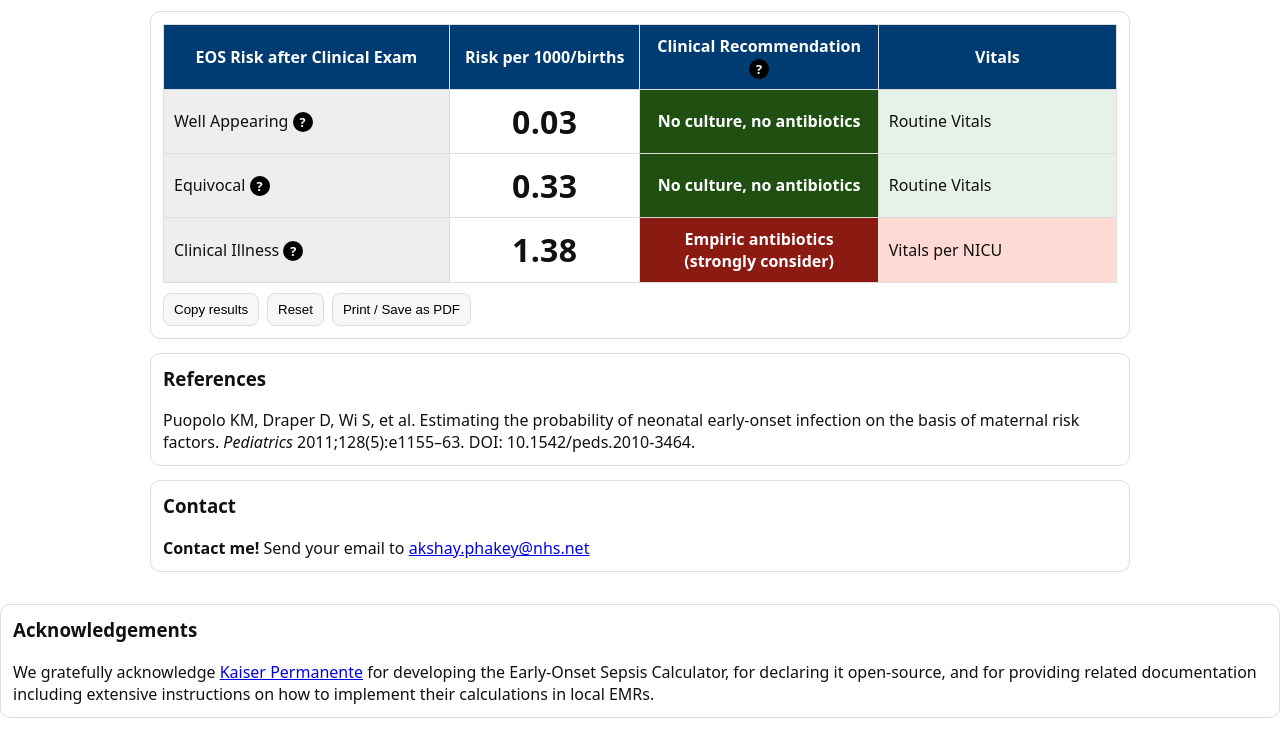
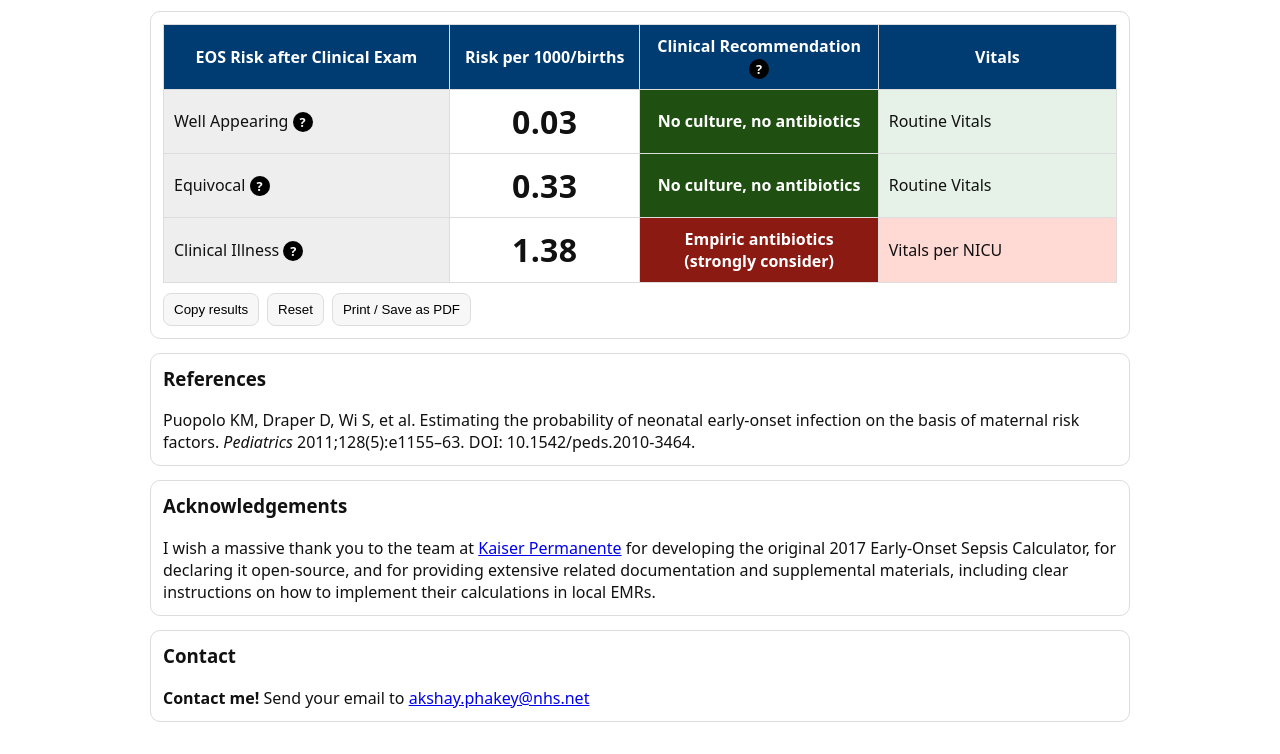
Before and after one commit to fixourmachine/eoscalc, a plain HTML site: page index.html in a window 1280 px wide. Shown: the part 1343-2097 px from the top of the page. Before the commit the page ends 2075 px from the top, so only its background shows below. Drawn offline with Linux system fonts and the light colour scheme.

Commit message:
Update index.html

```diff
--- a/index.html
+++ b/index.html
@@ -268,6 +268,16 @@
       <em>Pediatrics</em> 2011;128(5):e1155–63. DOI: 10.1542/peds.2010-3464.
     </p>
   </div>
+
+  <div class="card">
+    <h3 style="margin-top:0;">Acknowledgements</h3>
+    <p style="margin:0;">
+      I wish a massive thank you to the team at
+      <a href="https://neonatalsepsiscalculator.kaiserpermanente.org/InfectionProbabilityCalculatorOrig.aspx" target="_blank">
+      Kaiser Permanente</a> for developing the original 2017 Early-Onset Sepsis Calculator, for declaring it open-source, and for providing extensive related documentation and supplemental materials, including clear instructions on how to implement their calculations in local EMRs.
+    </p>
+  </div>
+
 
   <div class="card">
     <h3 style="margin-top:0;">Contact</h3>
@@ -620,16 +630,5 @@ document.addEventListener('DOMContentLoaded', () => {
 
 
 
-  <div class="card">
-    <h3 style="margin-top:0;">Acknowledgements</h3>
-    <p style="margin:0;">
-      We gratefully acknowledge
-      <a href="https://neonatalsepsiscalculator.kaiserpermanente.org/InfectionProbabilityCalculatorOrig.aspx" target="_blank">
-      Kaiser Permanente</a> for developing the Early-Onset Sepsis Calculator, for declaring it open-source, and for providing related documentation including extensive instructions on how to implement their calculations in local EMRs.
-    </p>
-  </div>
-
-
-
 </body>
 </html>
```
